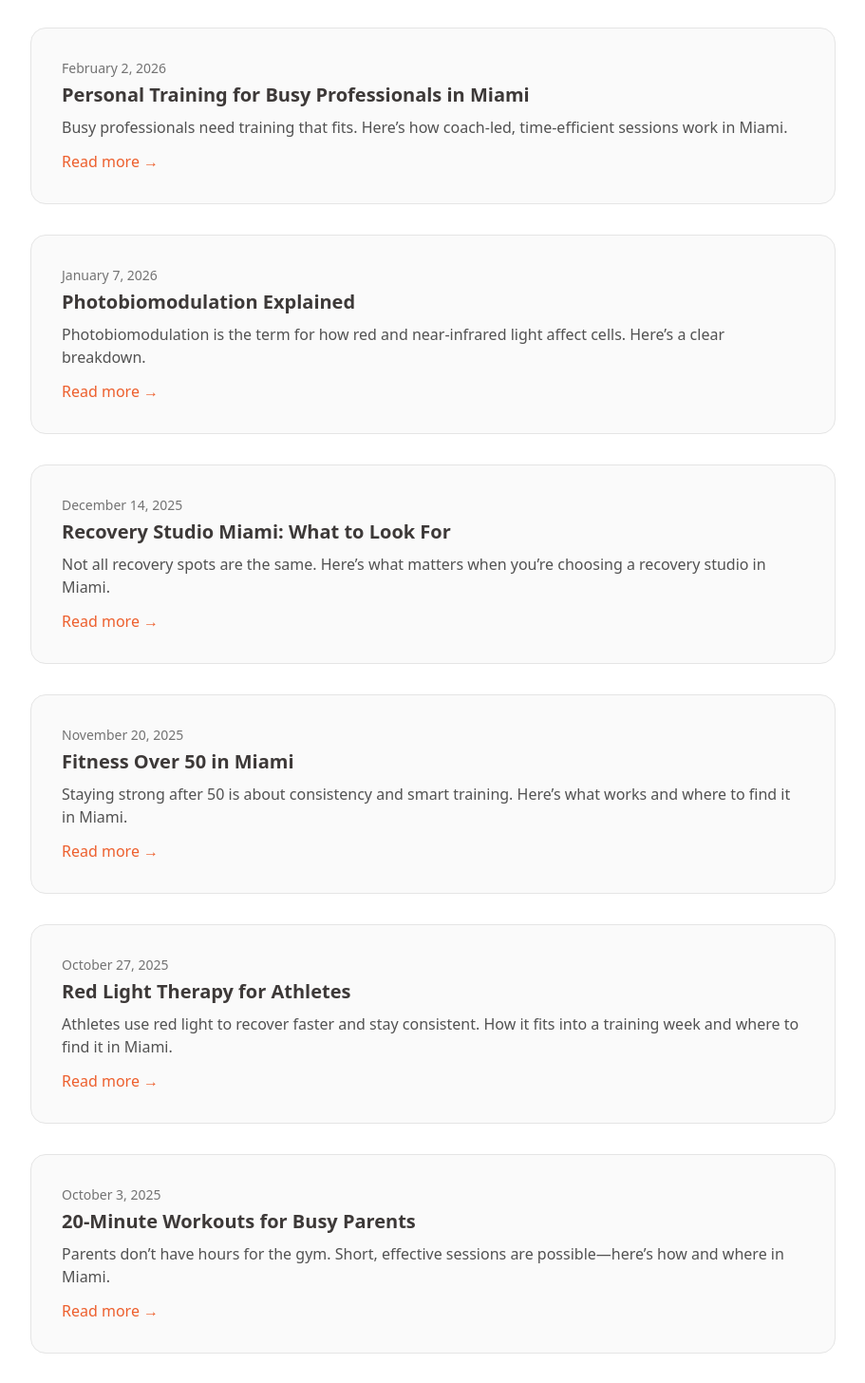
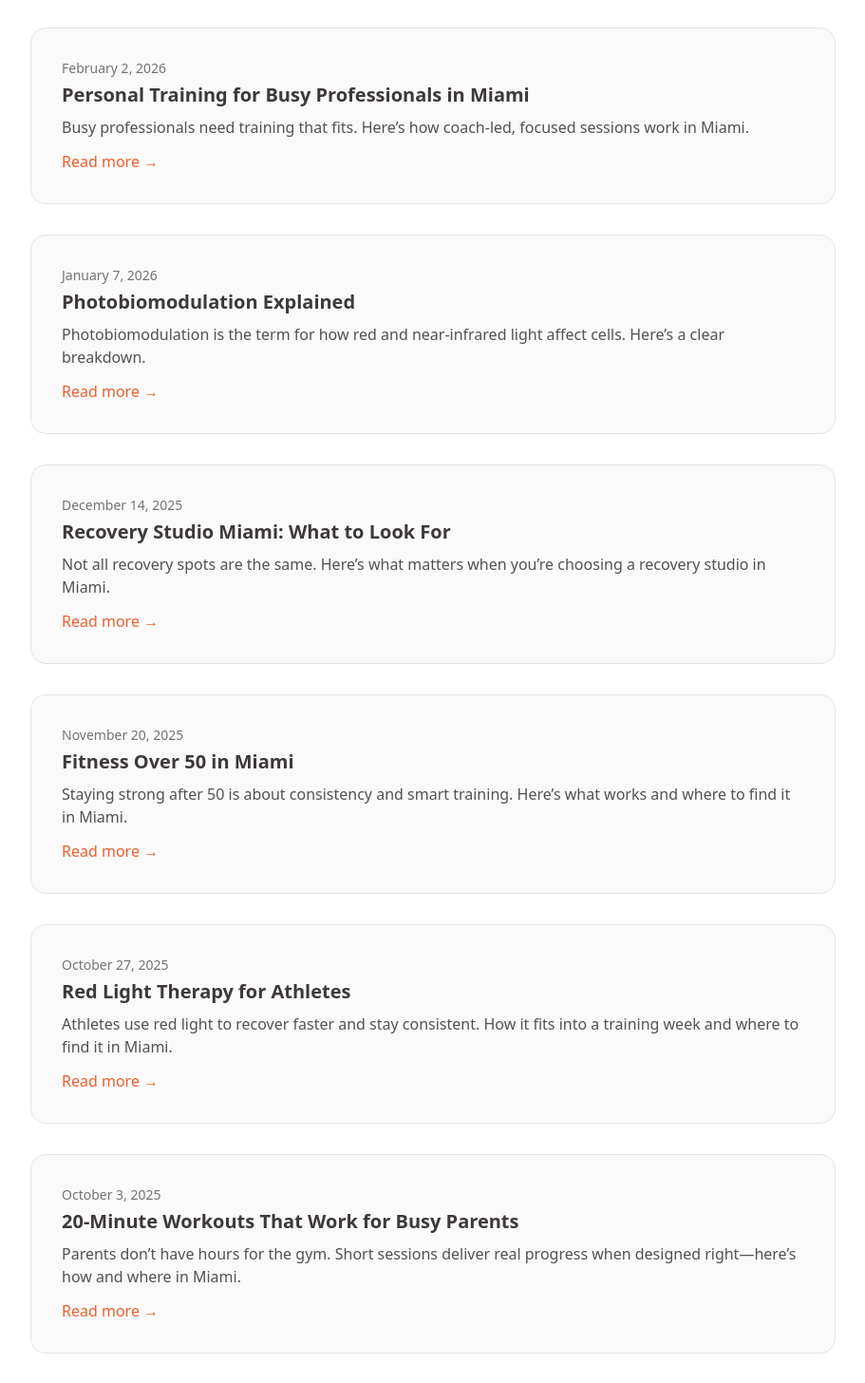
Before and after one commit to upliftedmethod/upliftedmethod-website, a Next.js app: page /blog in a window 1280 px wide. Shown: the part 260-1716 px from the top of the page at 95% size, without its empty margins (184-1095 px from the left). Built offline with nearby package versions, Linux system fonts and the light colour scheme.

Commit message:
Update blog post metadata: 20-Minute Workouts for Busy Parents

```diff
--- a/app/blog/posts.ts
+++ b/app/blog/posts.ts
@@ -112,10 +112,10 @@ export const posts: PostMeta[] = [
   },
   {
     slug: "20-minute-workouts-busy-parents",
-    title: "20-Minute Workouts for Busy Parents",
-    description: "20-minute workouts for busy parents: strength training that fits around kids. How Miami parents get in real work in minimal time.",
+    title: "20-Minute Workouts That Work for Busy Parents",
+    description: "20-minute workouts that work for busy parents: short, focused strength sessions designed around real parent schedules in Miami.",
     date: "2025-10-03",
-    excerpt: "Parents don’t have hours for the gym. Short, effective sessions are possible—here’s how and where in Miami.",
+    excerpt: "Parents don’t have hours for the gym. Short sessions deliver real progress when designed right—here’s how and where in Miami.",
   },
   {
     slug: "red-light-therapy-for-athletes",
@@ -150,7 +150,7 @@ export const posts: PostMeta[] = [
     title: "Personal Training for Busy Professionals in Miami",
     description: "Personal training for busy professionals in Miami: executive fitness, short sessions, and training that fits a packed schedule.",
     date: "2026-02-02",
-    excerpt: "Busy professionals need training that fits. Here’s how coach-led, time-efficient sessions work in Miami.",
+    excerpt: "Busy professionals need training that fits. Here’s how coach-led, focused sessions work in Miami.",
   },
 ];
 
```
